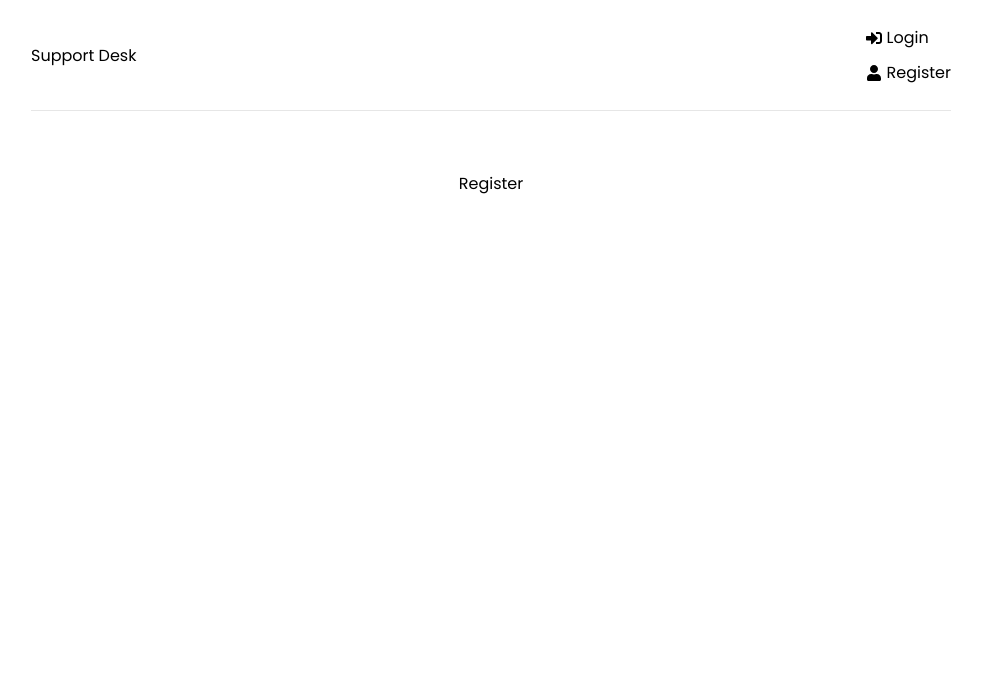
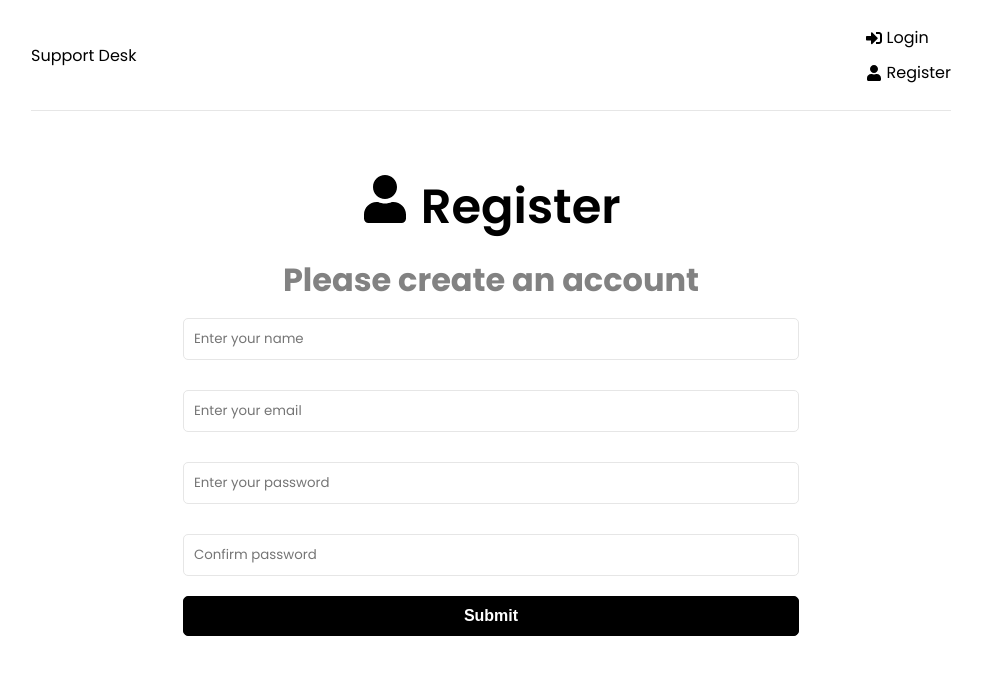
Before and after one commit to molague2021/support-desk, a React (Create React App) app in the folder frontend/: page /register in a window 1280 px wide. Shown: the top 674 px of the page, without its empty margins (149-1131 px from the left). Built offline with nearby package versions, Linux system fonts and the light colour scheme.

Commit message:
Added home, register, and login UI

```diff
--- a/frontend/src/App.js
+++ b/frontend/src/App.js
@@ -1,4 +1,6 @@
 import { BrowserRouter as Router, Routes, Route } from 'react-router-dom';
+import { ToastContainer } from 'react-toastify';
+import 'react-toastify/dist/ReactToastify.css';
 import { Home } from './pages/Home';
 import { Login } from './pages/Login';
 import { Register } from './pages/Register';
@@ -7,6 +9,7 @@
 
 function App() {
 	return (
+		<>
 			<Router>
 				<div className='container'>
 					<Header />
@@ -17,6 +20,8 @@
 					</Routes>
 				</div>
 			</Router>
+			<ToastContainer />
+		</>
 	);
 }
 
--- a/frontend/src/pages/Home.jsx
+++ b/frontend/src/pages/Home.jsx
@@ -1,5 +1,20 @@
-import React from 'react';
+import { Link } from 'react-router-dom';
+import { FaQuestionCircle, FaTicketAlt } from 'react-icons/fa';
 
 export const Home = () => {
-	return <div>Home</div>;
+	return (
+		<>
+			<section className='heading'>
+				<h1>What do you need help with?</h1>
+				<p>Please choose from an option below</p>
+
+				<Link to='/new-ticket' className='btn btn-reverse btn-block'>
+					<FaQuestionCircle /> Create New Ticket
+				</Link>
+				<Link to='/tickets' className='btn btn-block'>
+					<FaTicketAlt /> View My Tickets
+				</Link>
+			</section>
+		</>
+	);
 };
--- a/frontend/src/pages/Login.jsx
+++ b/frontend/src/pages/Login.jsx
@@ -1,5 +1,67 @@
-import React from 'react';
+import { useState } from 'react';
+import { toast } from 'react-toastify';
+
+import { FaSignInAlt } from 'react-icons/fa';
 
 export const Login = () => {
-	return <div>Login</div>;
+	const [formData, setFormData] = useState({
+		email: '',
+		password: '',
+	});
+
+	const { email, password } = formData;
+
+	const onChange = (e) => {
+		setFormData((prevState) => ({
+			...prevState,
+			[e.target.name]: e.target.value,
+		}));
+	};
+
+	const onSubmit = (e) => {
+		e.preventDefault();
+	};
+
+	return (
+		<>
+			<section className='heading'>
+				<h1>
+					<FaSignInAlt /> Login
+				</h1>
+				<p>Please Login to get support</p>
+
+				<section className='form'>
+					<form onSubmit={onSubmit}>
+						<div className='form-group'>
+							<input
+								type='email'
+								className='form-control'
+								name='email'
+								id='email'
+								value={email}
+								onChange={onChange}
+								placeholder='Enter your email'
+								required
+							/>
+						</div>
+						<div className='form-group'>
+							<input
+								type='password'
+								className='form-control'
+								name='password'
+								id='password'
+								value={password}
+								onChange={onChange}
+								placeholder='Enter your password'
+								required
+							/>
+						</div>
+						<div className='form-group'>
+							<button className='btn btn-block'>Submit</button>
+						</div>
+					</form>
+				</section>
+			</section>
+		</>
+	);
 };
--- a/frontend/src/pages/Register.jsx
+++ b/frontend/src/pages/Register.jsx
@@ -1,5 +1,97 @@
-import React from 'react';
+import { useState } from 'react';
+import { toast } from 'react-toastify';
+
+import { FaUser } from 'react-icons/fa';
 
 export const Register = () => {
-	return <div>Register</div>;
+	const [formData, setFormData] = useState({
+		name: '',
+		email: '',
+		password: '',
+		password2: '',
+	});
+
+	const { name, email, password, password2 } = formData;
+
+	const onChange = (e) => {
+		setFormData((prevState) => ({
+			...prevState,
+			[e.target.name]: e.target.value,
+		}));
+	};
+
+	const onSubmit = (e) => {
+		e.preventDefault();
+
+		if (password !== password2) {
+			toast.error('passwords do not match');
+		}
+	};
+
+	return (
+		<>
+			<section className='heading'>
+				<h1>
+					<FaUser /> Register
+				</h1>
+				<p>Please create an account</p>
+
+				<section className='form'>
+					<form onSubmit={onSubmit}>
+						<div className='form-group'>
+							<input
+								type='text'
+								className='form-control'
+								name='name'
+								id='name'
+								value={name}
+								onChange={onChange}
+								placeholder='Enter your name'
+								required
+							/>
+						</div>
+						<div className='form-group'>
+							<input
+								type='email'
+								className='form-control'
+								name='email'
+								id='email'
+								value={email}
+								onChange={onChange}
+								placeholder='Enter your email'
+								required
+							/>
+						</div>
+						<div className='form-group'>
+							<input
+								type='password'
+								className='form-control'
+								name='password'
+								id='password'
+								value={password}
+								onChange={onChange}
+								placeholder='Enter your password'
+								required
+							/>
+						</div>
+						<div className='form-group'>
+							<input
+								type='password'
+								className='form-control'
+								name='password2'
+								id='password2'
+								value={password2}
+								onChange={onChange}
+								placeholder='Confirm password'
+								required
+							/>
+						</div>
+						<div className='form-group'>
+							<button className='btn btn-block'>Submit</button>
+						</div>
+					</form>
+				</section>
+			</section>
+		</>
+	);
 };
```
Lines whose indentation alone changed are shown as unchanged.
